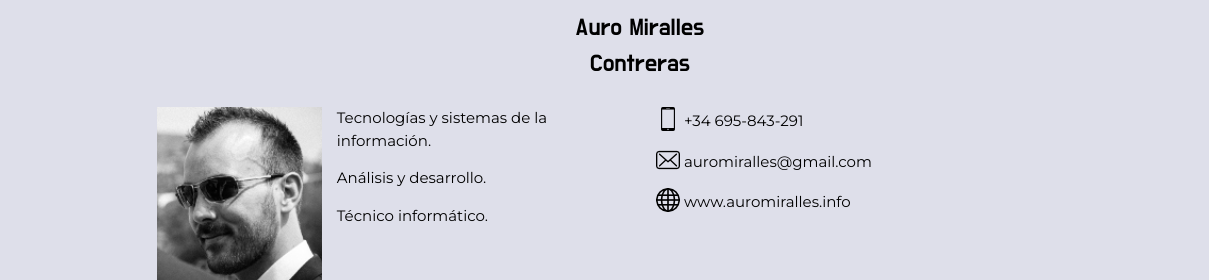
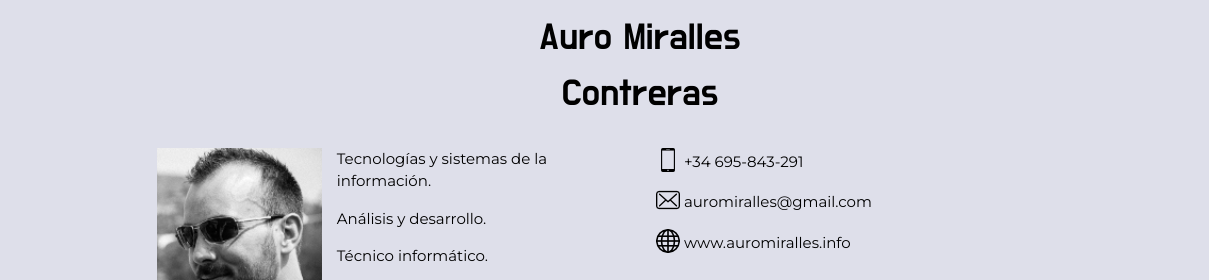
Before and after one commit to kalanya/web-cv, a website built with webpack: page index.html in a window 1280 px wide. Shown: the top 280 px of the page, 0-1209 px from the left. Built offline with nearby package versions, Linux system fonts and the light colour scheme; files whose address does not match are found by name.

Commit message:
Title size

```diff
--- a/assets/styles/style.css
+++ b/assets/styles/style.css
@@ -1,5 +1,6 @@
 h3 {
   font-family: 'Do Hyeon', sans-serif;
+  font-size: 250%;
 }
 
 h2, b {
```
